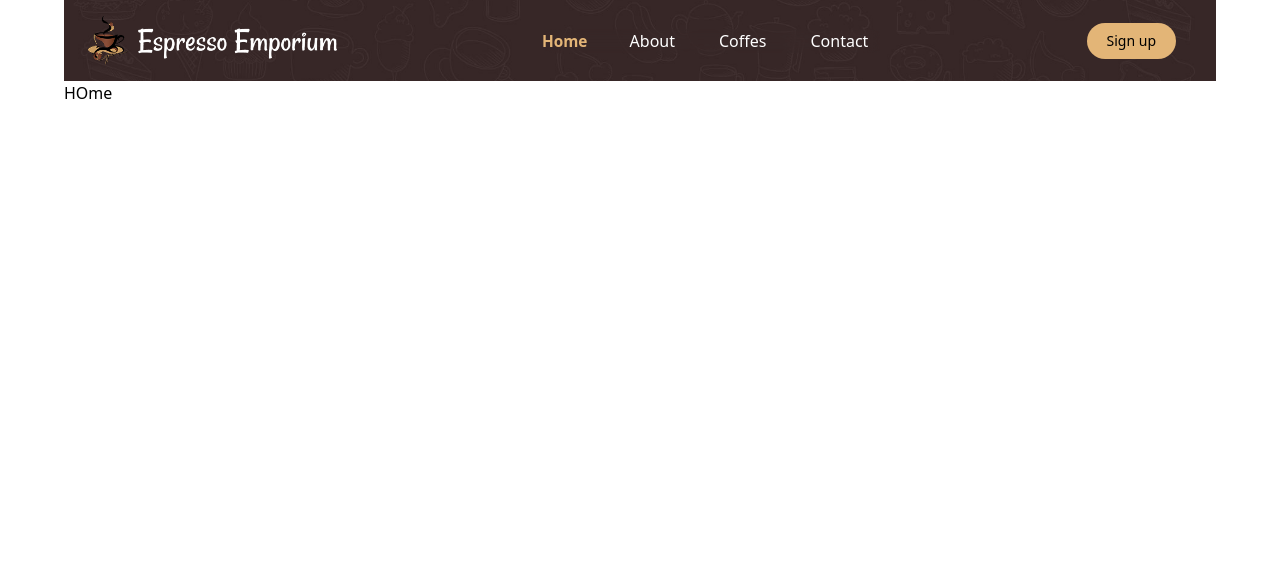
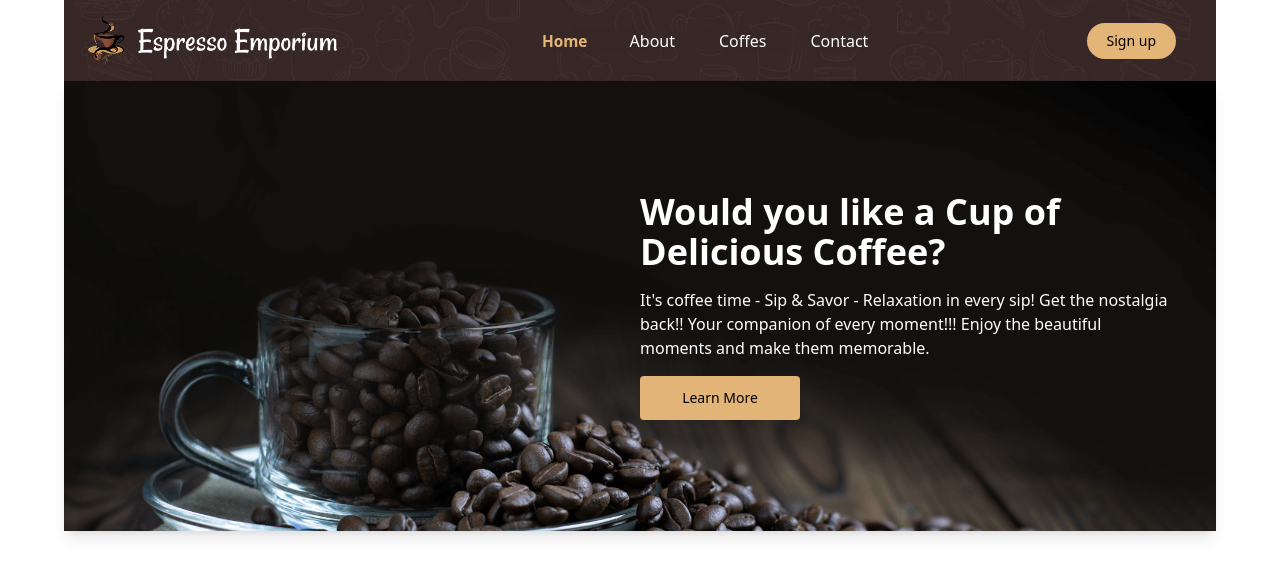
Before and after one commit to rakibahmeddev/coffe-store-client, a React (Vite) app: page / in a window 1280 px wide. Shown: the top 576 px of the page. Built offline with nearby package versions, Linux system fonts and the light colour scheme.

Commit message:
banner section is made

```diff
--- a/package.json
+++ b/package.json
@@ -13,6 +13,7 @@
     "@tailwindcss/vite": "^4.1.12",
     "localforage": "^1.10.0",
     "match-sorter": "^8.1.0",
+    "preline": "^3.2.3",
     "react": "^19.1.1",
     "react-dom": "^19.1.1",
     "react-router-dom": "^7.8.1",
--- a/src/Pages/Home.jsx
+++ b/src/Pages/Home.jsx
@@ -1,9 +1,10 @@
 import React from 'react';
+import Banner from '../components/Banner';
 
 const Home = () => {
   return (
     <div>
-      <h2>HOme</h2>
+      <Banner></Banner>
     </div>
   );
 };
--- /dev/null
+++ b/src/components/Banner.jsx
@@ -0,0 +1,34 @@
+import React from 'react';
+import BannerImg from '../assets/images/more/banner.png';
+
+const Banner = () => {
+  return (
+    <section
+      style={{ backgroundImage: `url(${BannerImg})` }}
+      className="relative py-20 flex flex-col items-center justify-center text-center shadow-lg bg-cover bg-center h-[450px]"
+    >
+      <div className="flex w-full px-10">
+        <div className="w-[50%]"></div>
+        <div className="w-[50%] text-left">
+          <h1 className="text-4xl md:text-4xl font-bold text-white mb-4">
+            Would you like a Cup of Delicious Coffee?{' '}
+          </h1>
+          <p className="text-white text-base md:text-base">
+            It's coffee time - Sip & Savor - Relaxation in every sip! Get the
+            nostalgia back!! Your companion of every moment!!! Enjoy the
+            beautiful moments and make them memorable.
+          </p>
+
+          <button
+            type="button"
+            className="w-40 py-3 mt-4  text-sm font-medium text-black rounded-sm bg-[#E2B477] flex items-center justify-center gap-1"
+          >
+            Learn More
+          </button>
+        </div>
+      </div>
+    </section>
+  );
+};
+
+export default Banner;
--- a/src/components/Header.jsx
+++ b/src/components/Header.jsx
@@ -33,7 +33,7 @@ export default function Header() {
         About
       </NavLink>
       <NavLink
-        to="/Coffes"
+        to="/addCoffe"
         className={({ isActive }) =>
           `mr-3 transition-all duration-200 hover:scale-95 ${
             isActive
--- a/src/index.css
+++ b/src/index.css
@@ -1 +1,3 @@
 @import 'tailwindcss';
+@import 'preline/variants.css';
+@source "../node_modules/preline/dist/*.js";
--- a/src/main.jsx
+++ b/src/main.jsx
@@ -3,8 +3,8 @@ import { createRoot } from 'react-dom/client';
 import './index.css';
 import { createBrowserRouter, RouterProvider } from 'react-router-dom';
 
-import AddCoffe from './components/AddCoffe';
-import UpdateCoffe from './components/UpdateCoffe';
+import AddCoffe from './Pages/AddCoffe';
+import UpdateCoffe from './Pages/UpdateCoffe';
 import Root from './Layout/Root';
 import Home from './Pages/Home';
 
```
Also changed, not shown: src/Pages/AddCoffe.jsx (renamed from src/components/AddCoffe.jsx), src/Pages/UpdateCoffe.jsx (renamed from src/components/UpdateCoffe.jsx), src/assets/images/more/banner.png (renamed from src/assets/images/more/3.png), 1 other file (tests, documents, lock files or other folders).
